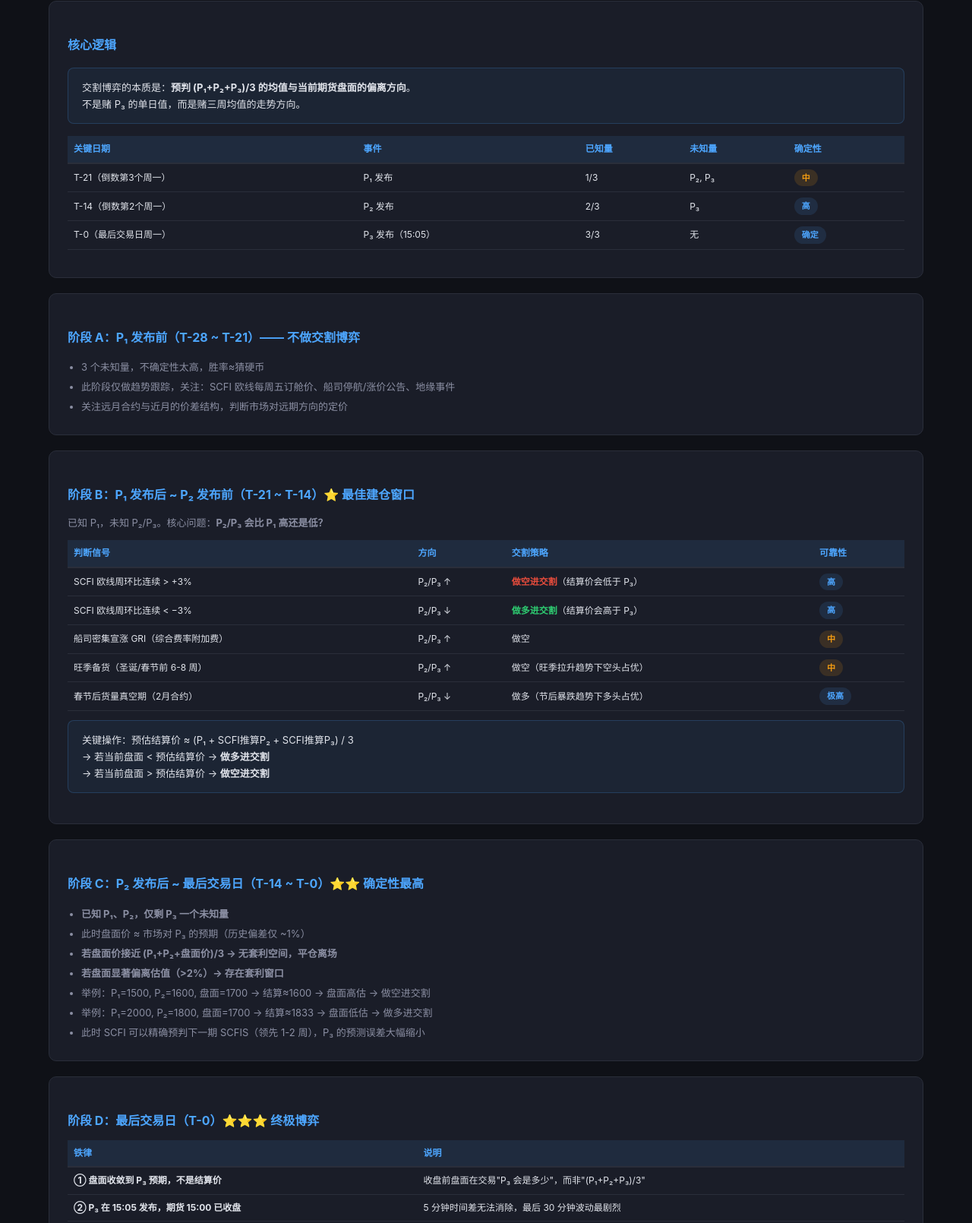
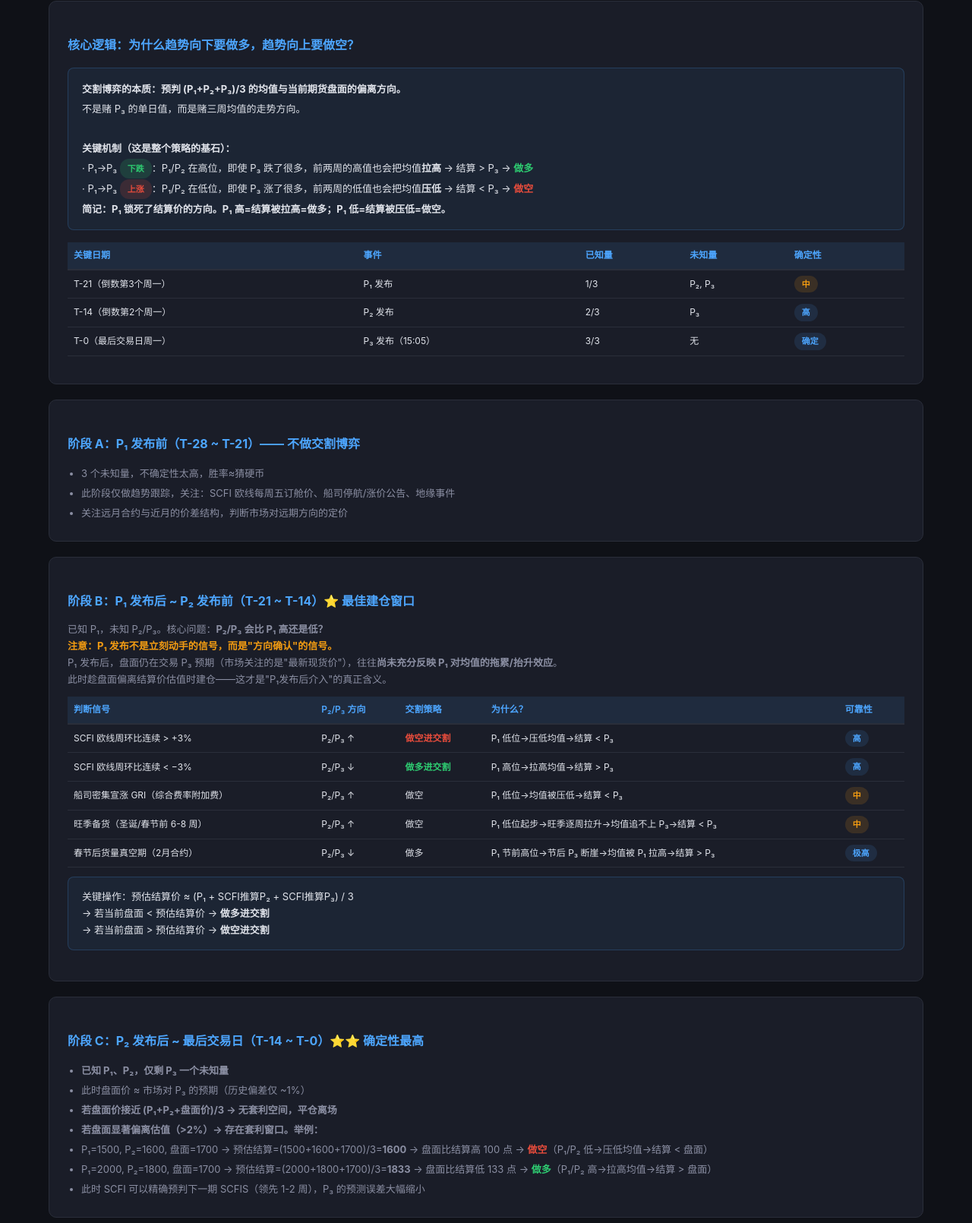
Before and after one commit to 66304488-sketch/ec-settlement-analysis, a plain HTML site: page index.html in a window 1280 px wide. Shown: the part 8512-10122 px from the top of the page at 76% size. Drawn offline with Linux system fonts and the light colour scheme.

Commit message:
修正措辞：为所有策略表格添加'为什么'解释列，澄清P₁发布后建仓时机不等于立刻动手

```diff
--- a/index.html
+++ b/index.html
@@ -508,10 +508,14 @@
     <h2>十、交割博弈完整操作指南</h2>
 
     <div class="card">
-      <h3>核心逻辑</h3>
-      <div class="info-box">
-        交割博弈的本质是：<strong>预判 (P₁+P₂+P₃)/3 的均值与当前期货盘面的偏离方向</strong>。<br>
-        不是赌 P₃ 的单日值，而是赌三周均值的走势方向。
+      <h3>核心逻辑：为什么趋势向下要做多，趋势向上要做空？</h3>
+      <div class="info-box" style="line-height:2">
+        <strong>交割博弈的本质：预判 (P₁+P₂+P₃)/3 的均值与当前期货盘面的偏离方向。</strong><br>
+        不是赌 P₃ 的单日值，而是赌三周均值的走势方向。<br><br>
+        <strong>关键机制（这是整个策略的基石）：</strong><br>
+        · P₁→P₃ <span class="tag tag-dn">下跌</span>：P₁/P₂ 在高位，即使 P₃ 跌了很多，前两周的高值也会把均值<strong>拉高</strong> → 结算 > P₃ → <span class="gr">做多</span><br>
+        · P₁→P₃ <span class="tag tag-up">上涨</span>：P₁/P₂ 在低位，即使 P₃ 涨了很多，前两周的低值也会把均值<strong>压低</strong> → 结算 < P₃ → <span class="rd">做空</span><br>
+        <strong>简记：P₁ 锁死了结算价的方向。P₁ 高=结算被拉高=做多；P₁ 低=结算被压低=做空。</strong>
       </div>
       <table>
         <tr><th>关键日期</th><th>事件</th><th>已知量</th><th>未知量</th><th>确定性</th></tr>
@@ -534,37 +538,45 @@
       <h3>阶段 B：P₁ 发布后 ~ P₂ 发布前（T-21 ~ T-14）⭐ 最佳建仓窗口</h3>
       <p style="font-size:13px;color:var(--text2);margin-bottom:8px">
         已知 P₁，未知 P₂/P₃。核心问题：<strong>P₂/P₃ 会比 P₁ 高还是低？</strong><br>
+        <strong style="color:var(--orange)">注意：P₁ 发布不是立刻动手的信号，而是"方向确认"的信号。</strong><br>
+        P₁ 发布后，盘面仍在交易 P₃ 预期（市场关注的是"最新现货价"），往往<strong>尚未充分反映 P₁ 对均值的拖累/抬升效应</strong>。<br>
+        此时趁盘面偏离结算价估值时建仓——这才是"P₁发布后介入"的真正含义。
       </p>
       <table>
-        <tr><th>判断信号</th><th>方向</th><th>交割策略</th><th>可靠性</th></tr>
+        <tr><th>判断信号</th><th>P₂/P₃ 方向</th><th>交割策略</th><th>为什么？</th><th>可靠性</th></tr>
         <tr>
           <td>SCFI 欧线周环比连续 > +3%</td>
           <td>P₂/P₃ ↑</td>
-          <td><span class="rd">做空进交割</span>（结算价会低于 P₃）</td>
+          <td><span class="rd">做空进交割</span></td>
+          <td>P₁ 低位→压低均值→结算 < P₃</td>
           <td><span class="tag tag-fx">高</span></td>
         </tr>
         <tr>
           <td>SCFI 欧线周环比连续 < −3%</td>
           <td>P₂/P₃ ↓</td>
-          <td><span class="gr">做多进交割</span>（结算价会高于 P₃）</td>
+          <td><span class="gr">做多进交割</span></td>
+          <td>P₁ 高位→拉高均值→结算 > P₃</td>
           <td><span class="tag tag-fx">高</span></td>
         </tr>
         <tr>
           <td>船司密集宣涨 GRI（综合费率附加费）</td>
           <td>P₂/P₃ ↑</td>
           <td>做空</td>
+          <td>P₁ 低位→均值被压低→结算 < P₃</td>
           <td><span class="tag tag-mu">中</span></td>
         </tr>
         <tr>
           <td>旺季备货（圣诞/春节前 6-8 周）</td>
           <td>P₂/P₃ ↑</td>
-          <td>做空（旺季拉升趋势下空头占优）</td>
+          <td>做空</td>
+          <td>P₁ 低位起步→旺季逐周拉升→均值追不上 P₃→结算 < P₃</td>
           <td><span class="tag tag-mu">中</span></td>
         </tr>
         <tr>
           <td>春节后货量真空期（2月合约）</td>
           <td>P₂/P₃ ↓</td>
-          <td>做多（节后暴跌趋势下多头占优）</td>
+          <td>做多</td>
+          <td>P₁ 节前高位→节后 P₃ 断崖→均值被 P₁ 拉高→结算 > P₃</td>
           <td><span class="tag tag-fx">极高</span></td>
         </tr>
       </table>
@@ -581,9 +593,9 @@
         <li><strong>已知 P₁、P₂，仅剩 P₃ 一个未知量</strong></li>
         <li>此时盘面价 ≈ 市场对 P₃ 的预期（历史偏差仅 ~1%）</li>
         <li><strong>若盘面价接近 (P₁+P₂+盘面价)/3 → 无套利空间，平仓离场</strong></li>
-        <li><strong>若盘面显著偏离估值（>2%）→ 存在套利窗口</strong></li>
-        <li>举例：P₁=1500, P₂=1600, 盘面=1700 → 结算≈1600 → 盘面高估 → 做空进交割</li>
-        <li>举例：P₁=2000, P₂=1800, 盘面=1700 → 结算≈1833 → 盘面低估 → 做多进交割</li>
+        <li><strong>若盘面显著偏离估值（>2%）→ 存在套利窗口。举例：</strong></li>
+        <li>P₁=1500, P₂=1600, 盘面=1700 → 预估结算=(1500+1600+1700)/3=<strong>1600</strong> → 盘面比结算高 100 点 → <span class="rd">做空</span>（P₁/P₂ 低→压低均值→结算 < 盘面）</li>
+        <li>P₁=2000, P₂=1800, 盘面=1700 → 预估结算=(2000+1800+1700)/3=<strong>1833</strong> → 盘面比结算低 133 点 → <span class="gr">做多</span>（P₁/P₂ 高→拉高均值→结算 > 盘面）</li>
         <li>此时 SCFI 可以精确预判下一期 SCFIS（领先 1-2 周），P₃ 的预测误差大幅缩小</li>
       </ul>
     </div>
@@ -695,36 +707,41 @@
     <div class="card">
       <h3>SCFI 预判 SCFIS 的实操应用</h3>
       <table>
-        <tr><th>场景</th><th>SCFI 信号</th><th>对 SCFIS 的预判</th><th>交割博弈含义</th></tr>
+        <tr><th>场景</th><th>SCFI 信号</th><th>对 SCFIS 的预判</th><th>交割博弈含义</th><th>为什么？</th></tr>
         <tr>
           <td>船司密集宣涨 GRI</td>
           <td>SCFI 周环比 +5~15%</td>
           <td>2-3 周后 SCFIS 将跟进上涨</td>
-          <td>若 P₁ 发布前已宣涨 → P₂/P₃ 大概率比 P₁ 高 → <span class="rd">做空</span></td>
+          <td><span class="rd">做空</span></td>
+          <td>P₂/P₃ 比 P₁ 高 → P₁ 低位压低均值 → 结算 < P₃</td>
         </tr>
         <tr>
           <td>船司降价揽货</td>
           <td>SCFI 周环比 −3~10%</td>
           <td>2-3 周后 SCFIS 将跟进下跌</td>
-          <td>若持续降价 → P₂/P₃ 大概率比 P₁ 低 → <span class="gr">做多</span></td>
+          <td><span class="gr">做多</span></td>
+          <td>P₂/P₃ 比 P₁ 低 → P₁ 高位拉高均值 → 结算 > P₃</td>
         </tr>
         <tr>
           <td>旺季货量激增</td>
           <td>SCFI 连续 3 周上涨</td>
           <td>SCFIS 将滞后兑现涨幅</td>
-          <td>P₁→P₃ 上涨趋势确认 → 做空进交割</td>
+          <td>做空进交割</td>
+          <td>P₁→P₃ 上涨 → 均值追不上 P₃ → 结算 < P₃</td>
         </tr>
         <tr>
           <td>春节前抢运尾声</td>
           <td>SCFI 高位拐头向下</td>
           <td>SCFIS 将在春节后暴跌</td>
-          <td>P₁ 还在高位，P₃ 将断崖 → 做多进交割</td>
+          <td>做多进交割</td>
+          <td>P₁ 节前高位 + P₃ 节后断崖 → P₁ 拉高均值 → 结算 > P₃</td>
         </tr>
         <tr>
           <td>节后货量真空</td>
           <td>SCFI 低位企稳</td>
           <td>SCFIS 滞后见底</td>
-          <td>P₁/P₂ 低位，P₃ 可能小幅反弹 → 方向不明，不宜博弈</td>
+          <td>方向不明，不宜博弈</td>
+          <td>P₁/P₂ 已在低位，P₃ 方向不确定</td>
         </tr>
       </table>
     </div>
@@ -808,7 +825,7 @@
           <td>8 个（57%）</td>
           <td>EC2408/2502/2506/2508/2512/2602/2604</td>
           <td>P₁→P₂→P₃ 方向一致，单边运行</td>
-          <td>P₁ 方向确认后顺势介入</td>
+          <td>P₁ 确认结算价方向后建仓（P₁ 高→做多，P₁ 低→做空）</td>
         </tr>
         <tr>
           <td><strong>V 型反转</strong></td>
@@ -990,14 +1007,16 @@
 
       <h3 style="margin-top:0">策略 A：季节性日历套利</h3>
       <p style="font-size:13px;color:var(--text2);margin-bottom:8px">
-        P₁ 发布后（倒数第3个周一），根据合约月份直接判断方向，不需等待更多信息。
+        P₁ 发布（倒数第3个周一 15:05）后，即可根据合约月份判断方向。<br>
+        <strong style="color:var(--orange)">注意：方向确认 ≠ 立刻动手。</strong>P₁ 发布后，趁盘面仍在交易 P₃ 预期、尚未充分反映 P₁ 对均值的拉抬/压低效应时建仓。<br>
+        以 06 合约为例：P₁=1697（低位）确认后，知道结算价天花板已被锁死，但盘面可能还在 2000+ 交易旺季叙事 → 此时做空。
       </p>
       <table>
-        <tr><th>合约</th><th>P₁发布后操作</th><th>加仓信号</th><th>平仓时机</th></tr>
-        <tr><td>02</td><td>做多（P₁高位是确定性的）</td><td>SCFI连续下跌</td><td>P₂发布后确认方向，持有至最后交易日</td></tr>
-        <tr><td>06</td><td>做空（旺季涨价是确定性的）</td><td>SCFI连续3周上涨</td><td>P₃当天15:00前平仓或进入交割</td></tr>
-        <tr><td>08</td><td>做多（旺季转淡是确定性的）</td><td>SCFI拐头向下</td><td>P₂确认见顶，持有至交割</td></tr>
-        <tr><td>12</td><td>做空（年末翘尾是确定性的）</td><td>SCFI连续上涨</td><td>波幅较温和，可提前止盈</td></tr>
+        <tr><th>合约</th><th>方向判断</th><th>为什么这个方向？</th><th>加仓信号</th><th>平仓时机</th></tr>
+        <tr><td>02</td><td><span class="gr">做多进交割</span></td><td>P₁ 节前高位 → 拉高均值 → 结算 > P₃</td><td>SCFI连续下跌</td><td>P₂发布后确认方向，持有至最后交易日</td></tr>
+        <tr><td>06</td><td><span class="rd">做空进交割</span></td><td>P₁ 旺季低位 → 压低均值 → 结算 < P₃</td><td>SCFI连续3周上涨</td><td>P₃当天15:00前平仓或进入交割</td></tr>
+        <tr><td>08</td><td><span class="gr">做多进交割</span></td><td>P₁ 旺季巅峰 → 拉高均值 → 结算 > P₃</td><td>SCFI拐头向下</td><td>P₂确认见顶，持有至交割</td></tr>
+        <tr><td>12</td><td><span class="rd">做空进交割</span></td><td>P₁ 年末低位 → 压低均值 → 结算 < P₃</td><td>SCFI连续上涨</td><td>波幅较温和，可提前止盈</td></tr>
       </table>
 
       <h3>策略 B：SCFI 领先指标套利</h3>
@@ -1155,12 +1174,12 @@
         <strong>一句话逻辑：</strong>季节性定方向，SCFI 定时机，均值公式定空间，仓位管理保生存。<br><br>
         <strong>决策时间线：</strong><br>
         T-28~T-21：观察 SCFI，不做交易<br>
-        <strong>T-21（P₁发布）：确认方向，轻仓建仓</strong><br>
-        T-14（P₂发布）：验证方向，调整仓位 → <strong>确定性最高的加仓点</strong><br>
+        <strong>T-21（P₁发布）：P₁ 确认结算价方向，趁盘面未充分消化时轻仓建仓</strong>（不是 P₁ 一出就动手，而是 P₁ 给了你方向，找盘面偏离时入场）<br>
+        T-14（P₂发布）：验证方向，调整仓位 → <strong>确定性最高的加仓点</strong>（此时仅剩 P₃ 一个未知量）<br>
         T-0（最后交易日）：验证判断，决定平仓或进入交割<br><br>
         <strong>核心公式：</strong><br>
         <span style="color:var(--accent)">预估结算价 = (P₁ + P₂ + SCFI推算P₃) / 3</span><br>
-        <span style="color:var(--accent)">交易信号 = 盘面价 − 预估结算价</span>
+        <span style="color:var(--accent)">偏差 = 盘面价 − 预估结算价</span> → 偏差 > 0（盘面高估）→ <span class="rd">做空</span>；偏差 < 0（盘面低估）→ <span class="gr">做多</span>
       </div>
     </div>
   </div>
```
